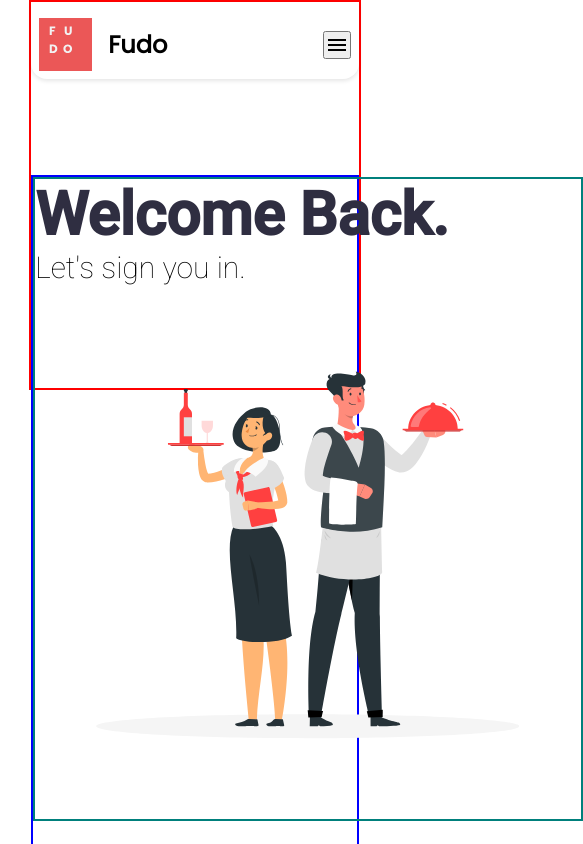
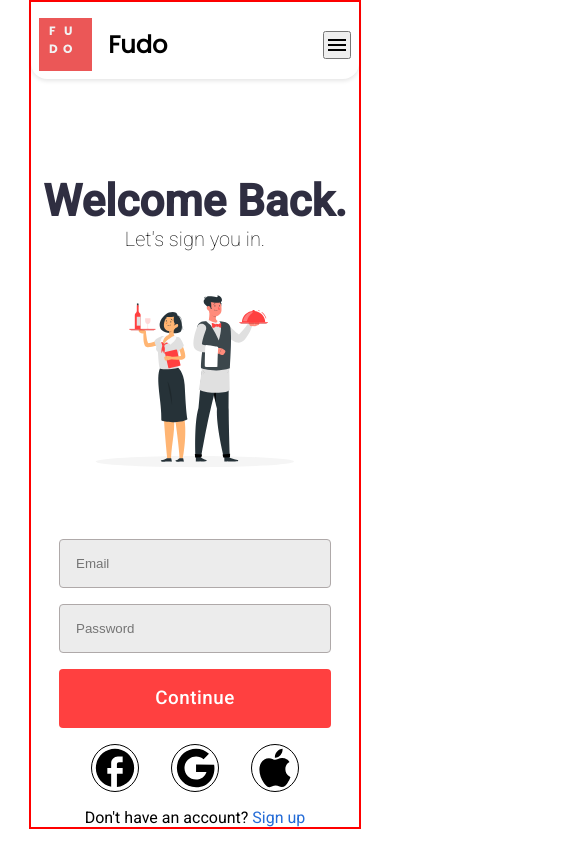
Before and after one commit to VedantNagar/food-delivery-application, a React (Vite) app in the folder frontend/: page / in a window 390 px wide. Shown: the top 844 px of the page, 583 px wide, since content can reach past the window. Built offline with nearby package versions, Linux system fonts and the light colour scheme; a web font is replaced by a local one.

Commit message:
made responsive

```diff
--- a/frontend/src/Homepage/Hero-section/Signin.jsx
+++ b/frontend/src/Homepage/Hero-section/Signin.jsx
@@ -13,7 +13,7 @@ const Signin = () => {
             <div className={classes.left}>
                 <h1>Welcome Back.</h1>
                 <h3>Let's sign you in.</h3>
-                <img src={heroImg} alt="not found" />
+                <img src={heroImg} alt="not found" className={classes.signInImg}/>
             </div>
             <div className={classes.right}>
                 <form action="#" className={classes.formAction}>
@@ -37,7 +37,17 @@ const Signin = () => {
                         fontSize: "1.175rem",
                         textTransform: "none",
                         padding: "13px 110px",
-                        width: "19rem",
+                        // width: "19rem",
+
+                    }}
+                    sx={{
+                        width:{
+                            xs:"17rem",
+                            sm:"17rem",
+                            md: "19rem",
+                            lg:"19rem",
+                            xl:"19rem"
+                        }
                     }}
                     disableElevation
                     onClick={submitHandler}
--- a/frontend/src/Homepage/Hero-section/Signin.module.css
+++ b/frontend/src/Homepage/Hero-section/Signin.module.css
@@ -1,5 +1,5 @@
 .hero {
-    border: 2px solid blue;
+    /* border: 2px solid blue; */
     margin-top: 6rem;
     display: flex;
     flex-wrap: wrap;
@@ -15,7 +15,7 @@ h3 {
     font-weight: 100;
 }
 .left {
-    border: 2px solid rgb(0, 128, 124);
+    /* border: 2px solid rgb(0, 128, 124); */
     flex: 1;
 }
 .right {
@@ -23,7 +23,7 @@ h3 {
     flex-direction: column;
     gap: 1rem;
     flex: 1;
-    border: 2px solid pink;
+    /* border: 2px solid pink; */
     align-items: center;
     margin-top: 2rem;
 }
@@ -51,3 +51,44 @@ input{
 .right p{
     font-family: 'Roboto';
 }
+
+@media (max-width: 1024px) {
+    .left{
+        display: flex;
+        flex-direction: column;
+        align-items: center;
+        justify-content: center;
+    }
+    .signInImg{
+        height: 12rem;
+        width: 12rem;
+    }
+    .left h1{
+       font-size: 2.75rem;;
+    }
+    .left h3{
+       font-size: 1.25rem;;
+    }
+}
+@media (max-width: 820px) {
+
+    .signInImg{
+        height: 16rem;
+        width: 16rem;
+    }
+    .left h1{
+       font-size: 2.75rem;;
+    }
+    .left h3{
+       font-size: 1.25rem;;
+    }
+    input{
+        width: 17rem;
+        padding: 1rem;
+        background-color: #ECECEC;
+        color: #7E7C7C;
+        border: 1px solid #AFA9A9;
+        border-radius: 0.25rem;
+    }
+
+}
--- a/frontend/src/index.css
+++ b/frontend/src/index.css
@@ -7,6 +7,6 @@
 .wrapper{
   border: 2px solid red;
   width: 85vw;
-  height: 100vw;
+  height: 100%;
   margin: 0 auto;
 }
```
